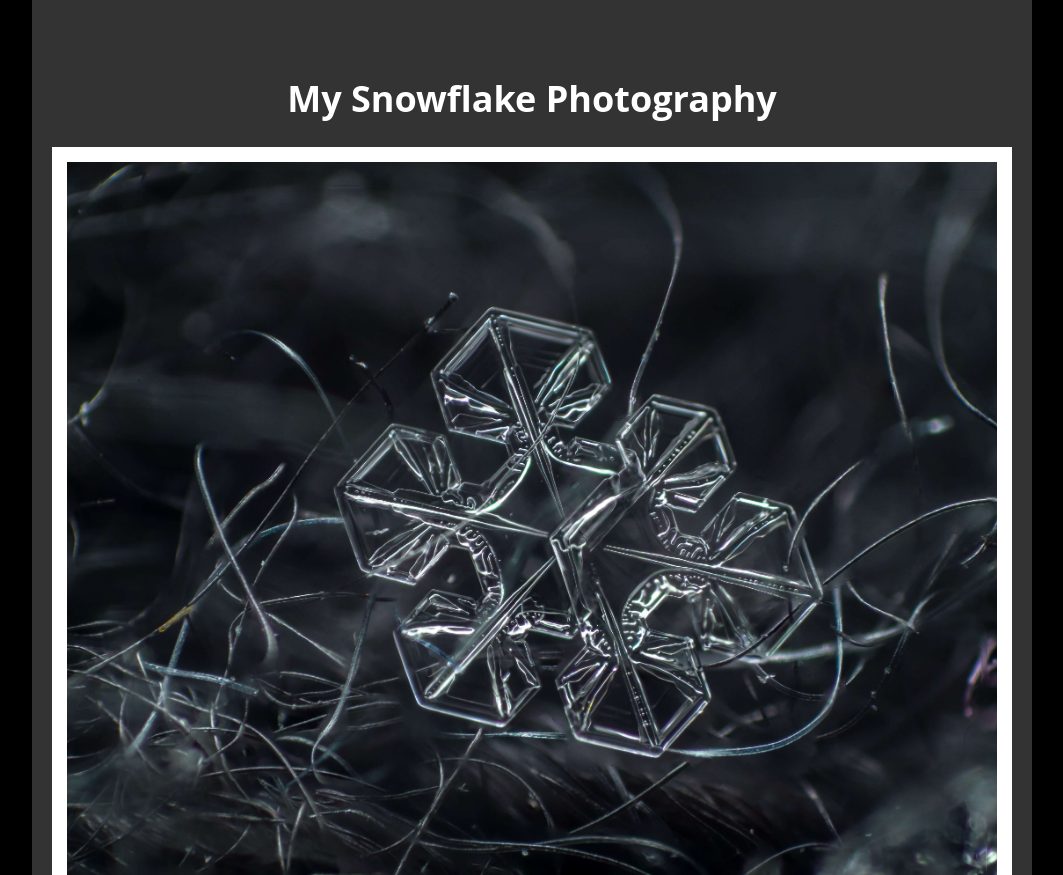
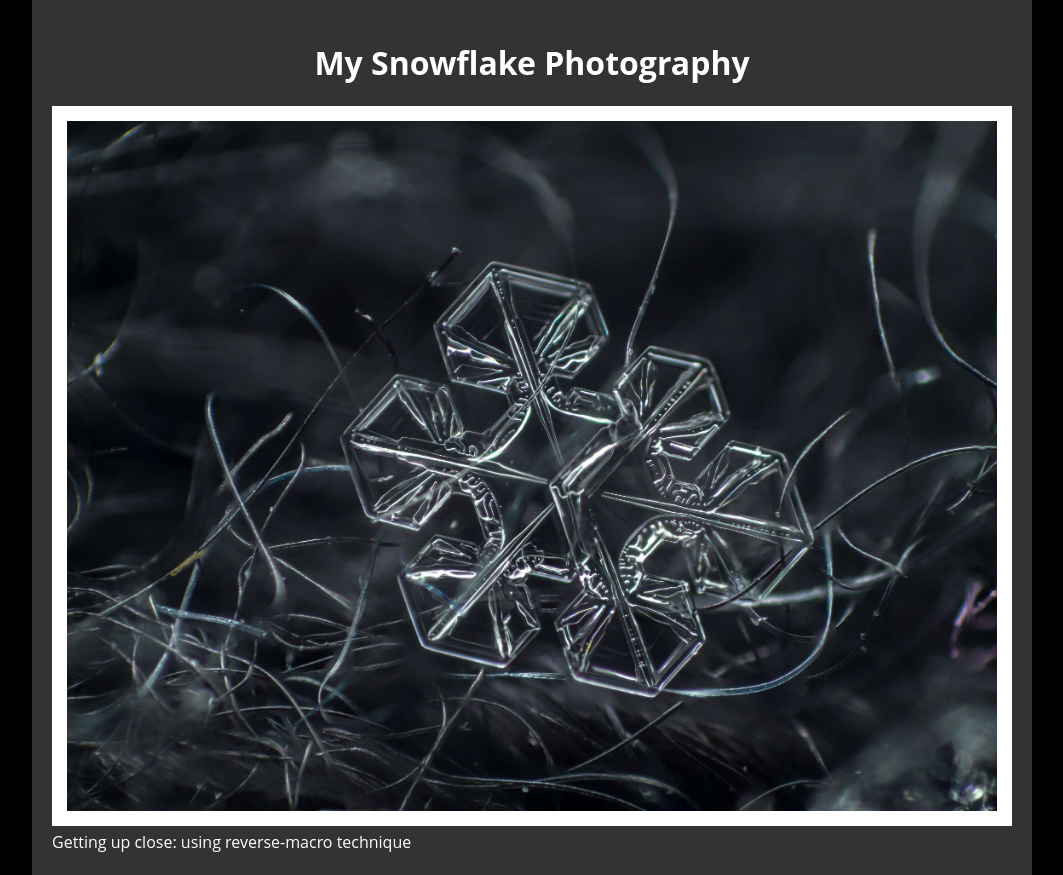
Before and after one commit to YingCGooi/201-html-css, a plain HTML site: page 6_forms_advanced_css/photo_gallery/photo_gallery.html in a window 1280 px wide. Shown: the top 875 px of the page, without its empty margins (108-1171 px from the left). Drawn offline with Linux system fonts and the light colour scheme.

Commit message:
minor adjustment to padding and margins, change h1 font size

```diff
--- a/6_forms_advanced_css/photo_gallery/photo_gallery.html
+++ b/6_forms_advanced_css/photo_gallery/photo_gallery.html
@@ -18,7 +18,7 @@
     }
 
     main {
-      padding: 50px 5px 20px 5px;
+      padding: 20px;
       margin: 0 auto 34px auto;
       background-color: #333;
       min-width: 600px;
@@ -26,14 +26,14 @@
     }
 
     h1 {
-      font-size: 36px;
+      font-size: 32px;
       color: white;
       text-align: center;
     }
 
     figure {
       display: block;
-      margin: 0 15px 57px 15px;
+      margin: 0 0 57px 0;
     }
 
     img {
@@ -52,6 +52,7 @@
     }
 
     ul {
+      margin: 0 -15px;
       list-style: none;
       padding: 0;
       font-size: 0;
```
